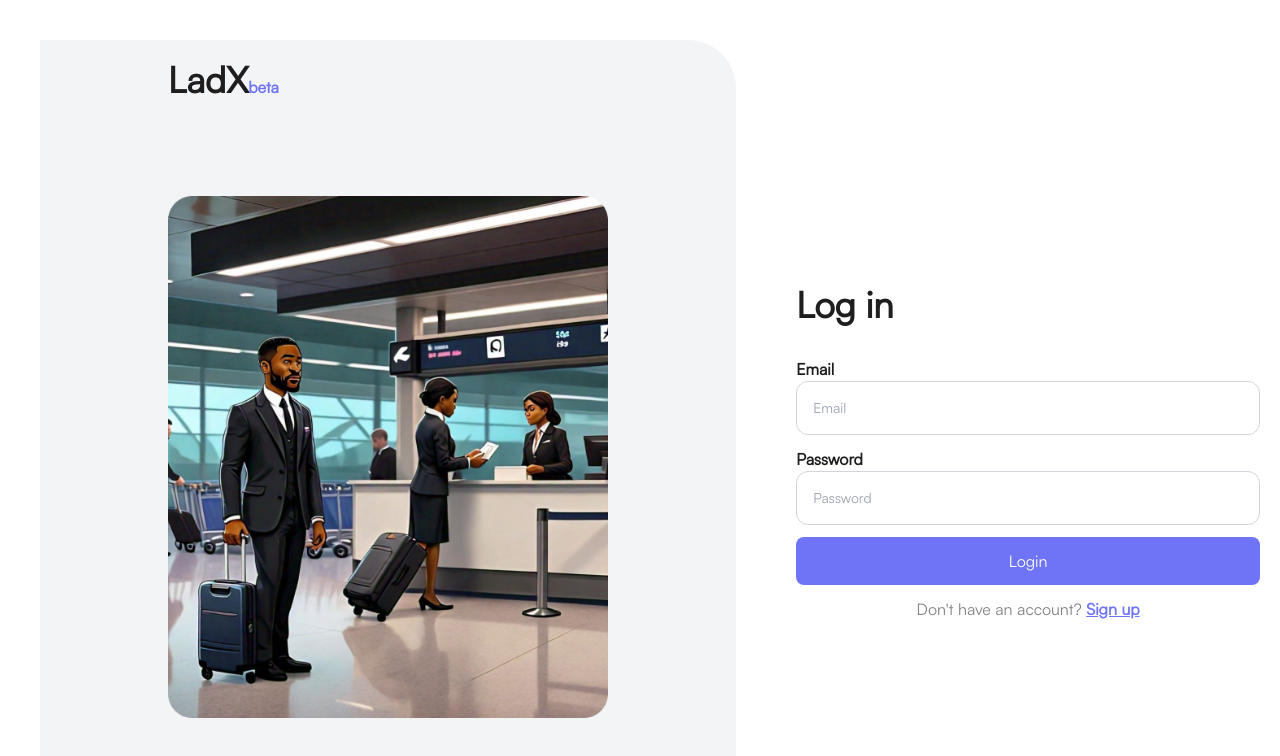
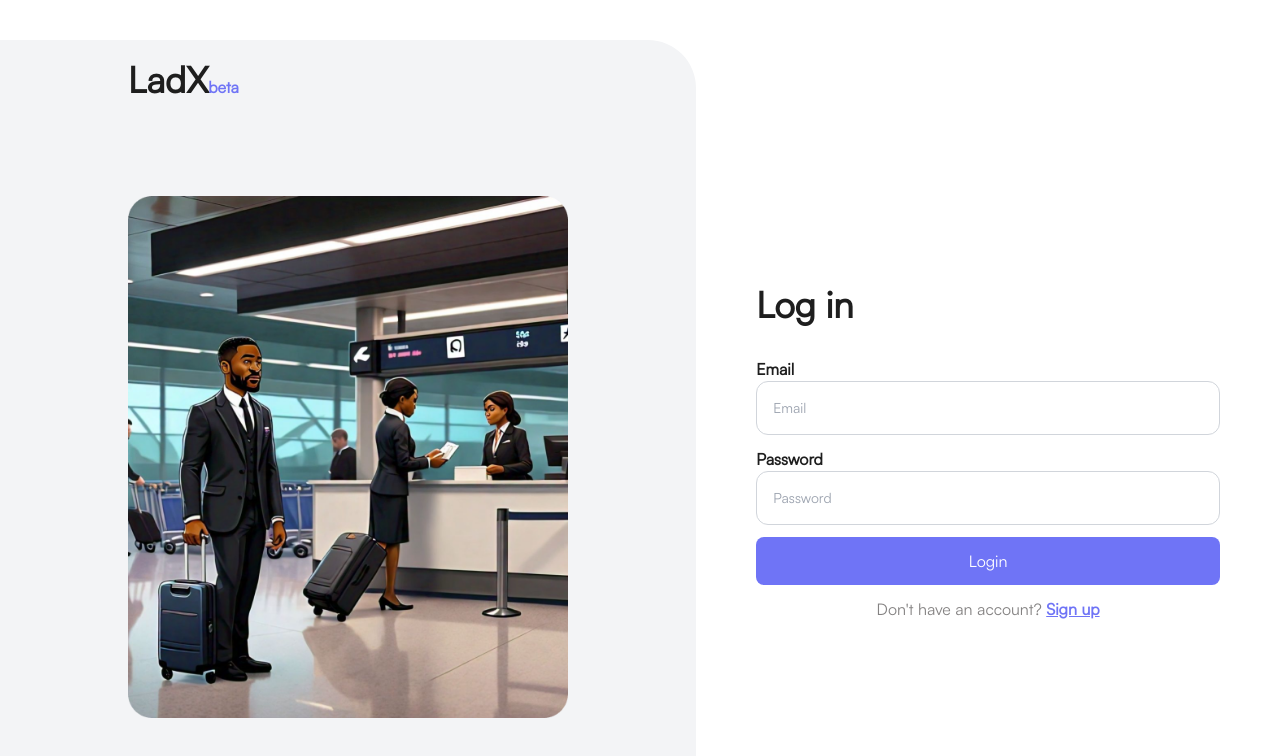
Before and after one commit to SolomonYakubu/ladx-client, a Next.js app: page /login in a window 1280 px wide. Shown: the top 756 px of the page. Built offline with nearby package versions, Linux system fonts and the light colour scheme; no server answers.

Commit message:
bug fixes

```diff
--- a/app/login/page.tsx
+++ b/app/login/page.tsx
@@ -83,7 +83,7 @@ const Login = () => {
   };
 
   return (
-    <div className="flex flex-col md:flex-row w-full md:gap-10 py-10">
+    <div className="flex flex-col md:flex-row w-full  py-10">
       <Toaster />
       {isLoggedIn ? (
         <div className="w-full">
@@ -94,7 +94,7 @@ const Login = () => {
           <h1 className="text-textcolor1 text-3xl font-bold md:hidden px-5">
             LadX<span className="text-primary text-base">beta</span>
           </h1>
-          <div className="hidden md:block bg-gray-100 rounded-r-[3rem] md:w-[55%] p-32 pt-5">
+          <div className="hidden  md:block bg-gray-100 rounded-r-[3rem] md:w-[55%] p-32 pt-5">
             <h1 className="text-textcolor1 text-4xl pb-24 font-bold">
               LadX<span className="text-primary text-base">beta</span>
             </h1>
@@ -102,7 +102,7 @@ const Login = () => {
           </div>
           <form
             onSubmit={handleSubmit}
-            className="flex flex-col justify-center items-center text-textcolor1 gap-3 p-5 md:w-[40%]"
+            className="flex flex-col justify-center items-center text-textcolor1 gap-3 p-5 md:w-[40%] md:mx-10"
           >
             <h1 className="text-left self-start font-bold py-5 md:text-4xl text-3xl text-textcolor1">
               Log in
--- a/app/signup/page.tsx
+++ b/app/signup/page.tsx
@@ -89,7 +89,7 @@ const Signup = () => {
   };
 
   return (
-    <div className="flex flex-col md:flex-row w-full md:gap-10 py-10">
+    <div className="flex flex-col md:flex-row w-full py-10">
       <Toaster />
       <h1 className="text-textcolor1 text-3xl font-bold md:hidden px-5">
         LadX<span className="text-primary text-base">beta</span>
@@ -102,7 +102,7 @@ const Signup = () => {
       </div>
       <form
         onSubmit={handleSubmit}
-        className="flex flex-col justify-center items-center text-textcolor1 gap-3 p-5"
+        className="flex flex-col justify-center items-center text-textcolor1 gap-3 p-5 md:mx-10"
       >
         <h1 className="text-left self-start font-bold py-5 md:text-4xl text-3xl text-textcolor1">
           Create an account
```
